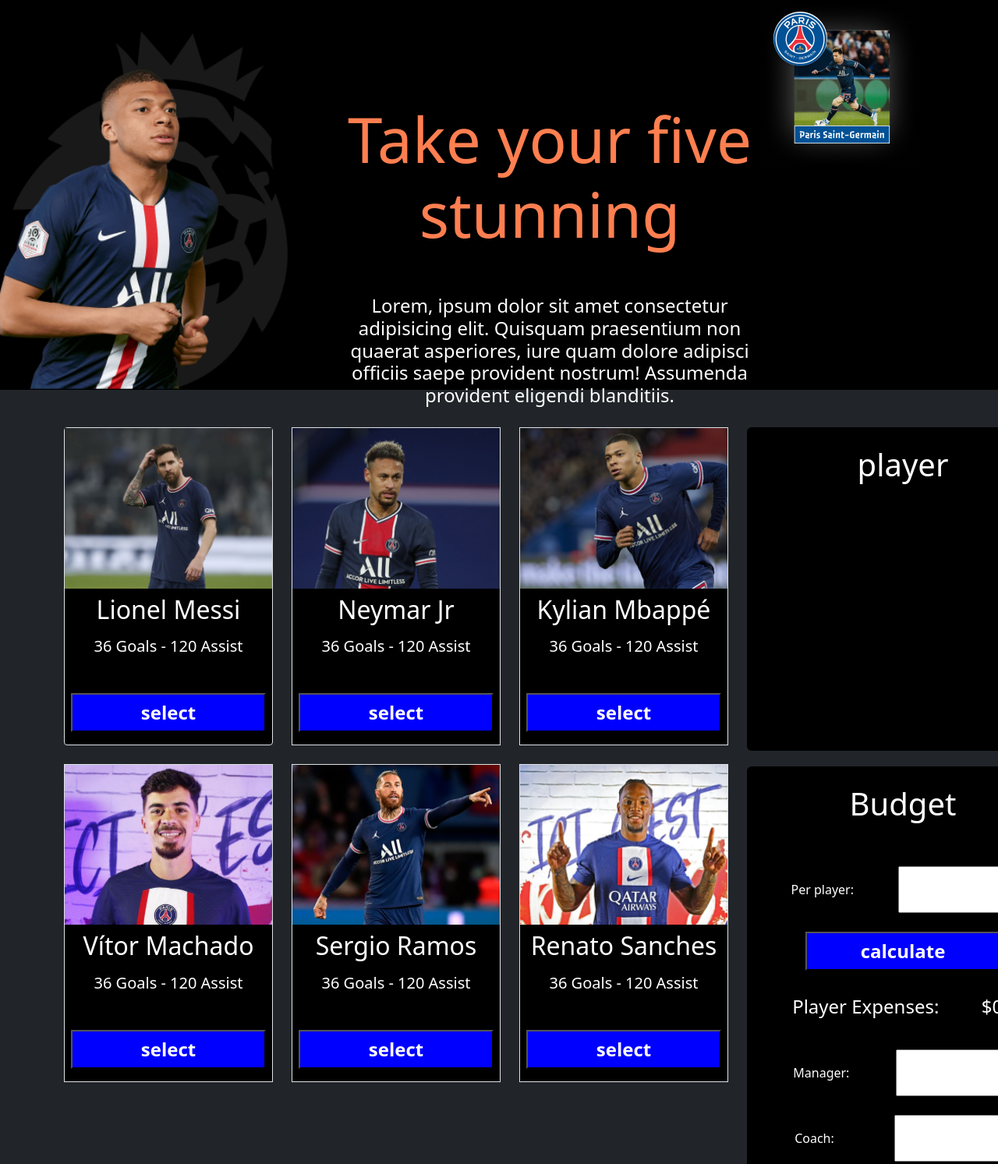
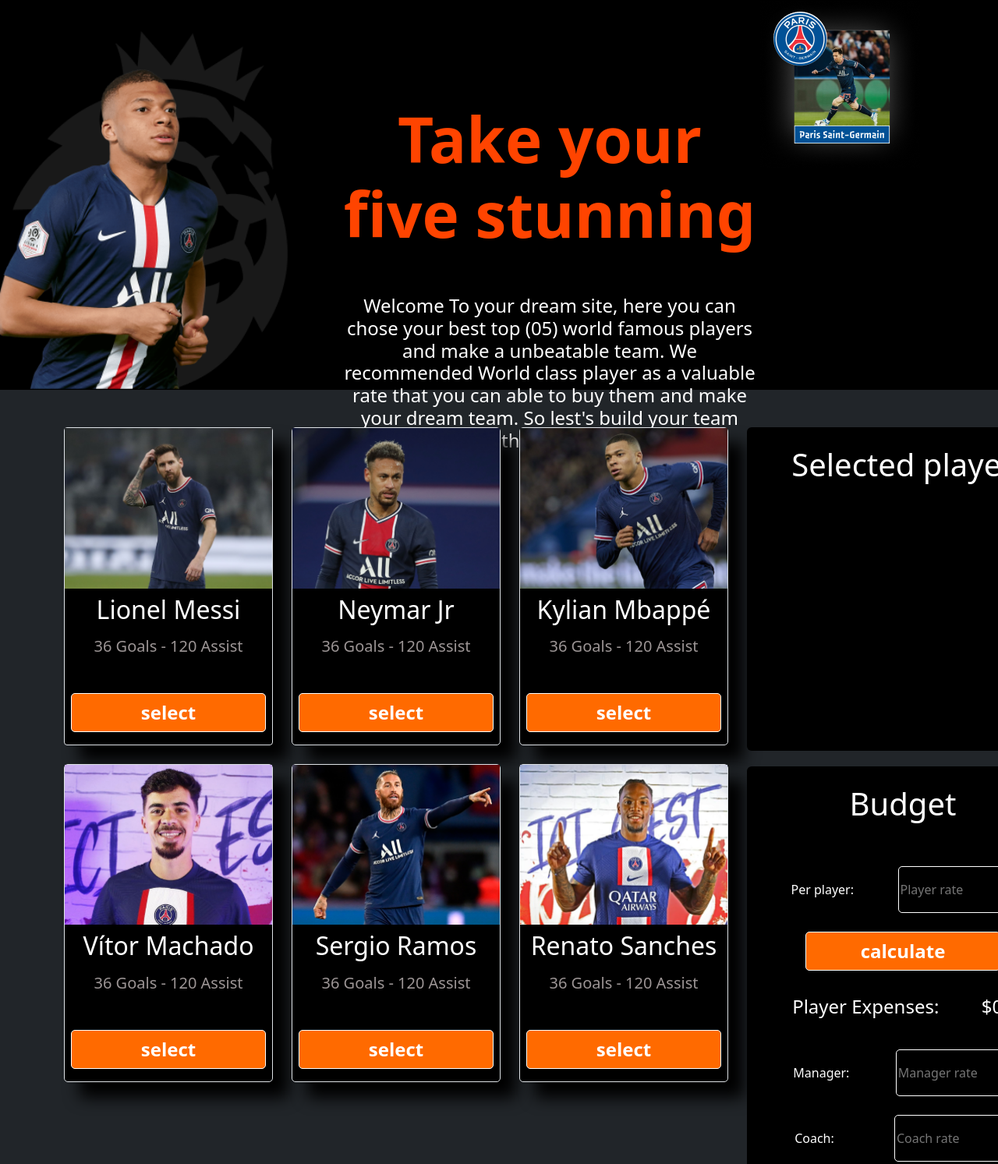
Before and after one commit to omarfarukee/Best-five, a plain HTML site: page index.html in a window 1280 px wide. Shown: the top 1493 px of the page at 78% size. Drawn offline with nearby package versions, Linux system fonts and the light colour scheme.

Commit message:
all done commit

```diff
--- a/index.html
+++ b/index.html
@@ -11,12 +11,12 @@
     <header class=" mb-5 text-white d-flex">
         <img class="" src="images/Group 12.png" alt="">
         <div class="">
-            <h1 class="text-center ">Take your five stunning</h1>
+            <h1 class="text-center fw-bold">Take your five stunning</h1>
             <div class="text-end mb-4">
               <img src="/images/Line Marker.png"  alt="">
             </div>
 
-            <h4 class="text-center"> Lorem, ipsum dolor sit amet consectetur adipisicing elit.  Quisquam praesentium non quaerat asperiores, iure quam  dolore adipisci officiis saepe provident nostrum! Assumenda provident eligendi blanditiis. </h4>
+            <h4 class="text-center">Welcome To your dream site, here you can chose your best top (05) world famous players and make a unbeatable team. We recommended World class player as a valuable rate that you can able to buy them and make your dream team. So lest's build your team with greatest.... </h4>
         </div>
         <div class="logo">
           <img src="images/Card-psg.png" alt="">
@@ -95,7 +95,7 @@
               <div class="bg-black players ms-4 rounded-2">
 
               <div class="mb-4 text-center pt-4">
-                <h1 class="text-white">player</h1>
+                <h1 class="text-white">Selected player</h1>
                   <img src="/images/Ureg-Ureg Marker.png" alt="">
               </div>
                 <div class="text-white text-center " >
@@ -111,7 +111,7 @@
                   </div>
                   <div class="text-white d-flex justify-content-evenly mb-4">
                      <p class="per-play">Per player: </p>
-                     <input id="cal-input" class="input" type="text">
+                     <input id="cal-input" class="input" type="text" placeholder="Player rate">
                   </div>
                     <div class="text-center mb-4">
                       <button class="select fs-4 text-white fw-bold" id="calculate-btn">calculate</button>
@@ -121,11 +121,11 @@
                     </div>
                     <div class="text-white d-flex justify-content-evenly mb-4">
                       <p class="per-play">Manager: </p>
-                      <input id="manager-input" class="input" type="text">
+                      <input id="manager-input" class="input" type="text" placeholder="Manager rate">
                    </div>
                    <div class="text-white d-flex justify-content-evenly mb-4">
                     <p class="per-play">Coach: </p>
-                    <input id="coach-input" class="input ms-3" type="text">
+                    <input id="coach-input" class="input ms-3" type="text" placeholder="Coach rate">
                  </div>
                  <div class="text-center mb-4">
                   <button class="select fs-4 text-white fw-bold" id="total">calculate Total</button>
--- a/style.css
+++ b/style.css
@@ -6,8 +6,9 @@
 header h1{
     font-size:80px;
     padding-top: 80px;
-    color:coral;
+    color:rgb(255, 68, 0);
     margin-top:50px;
+
 }
 .logo{
     padding-right:100px;
@@ -25,8 +26,9 @@
 .select{
     height: 50px;
     width: 250px;
-
-    background-color: blue;
+    border:1px solid white;
+    background-color:rgb(255, 106, 0);
+    border-radius: 5px;
 
 }
 .calculate{
@@ -40,9 +42,14 @@
 .input{
     height: 60px;
     width: 150px;
+    border: 1px solid white;
+    background-color: black;
+    color: white;
+    border-radius: 5px;
 }
 .per-play{
     padding-top: 18px;
+
 }
 .footer{
     margin-top: 100px;
@@ -52,3 +59,10 @@
     text-align: center;
     padding-top: 50px;
 }
+.border h5{
+    color: rgb(156, 149, 149);
+}
+.border{
+    border-radius: 5px;
+    box-shadow: 20px 20px 20px black;
+}
```
Also changed, not shown: index.js (+5 -2 lines).
